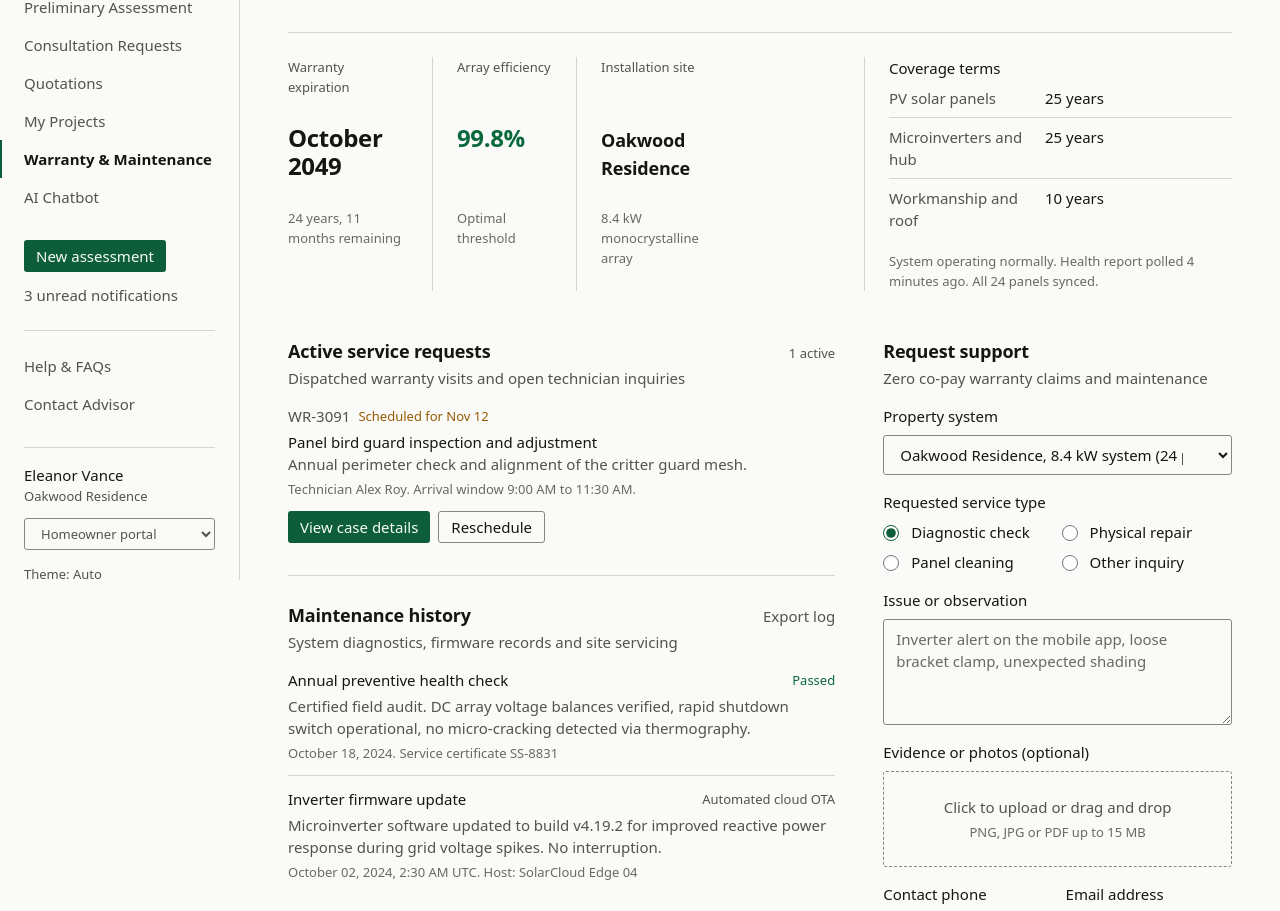
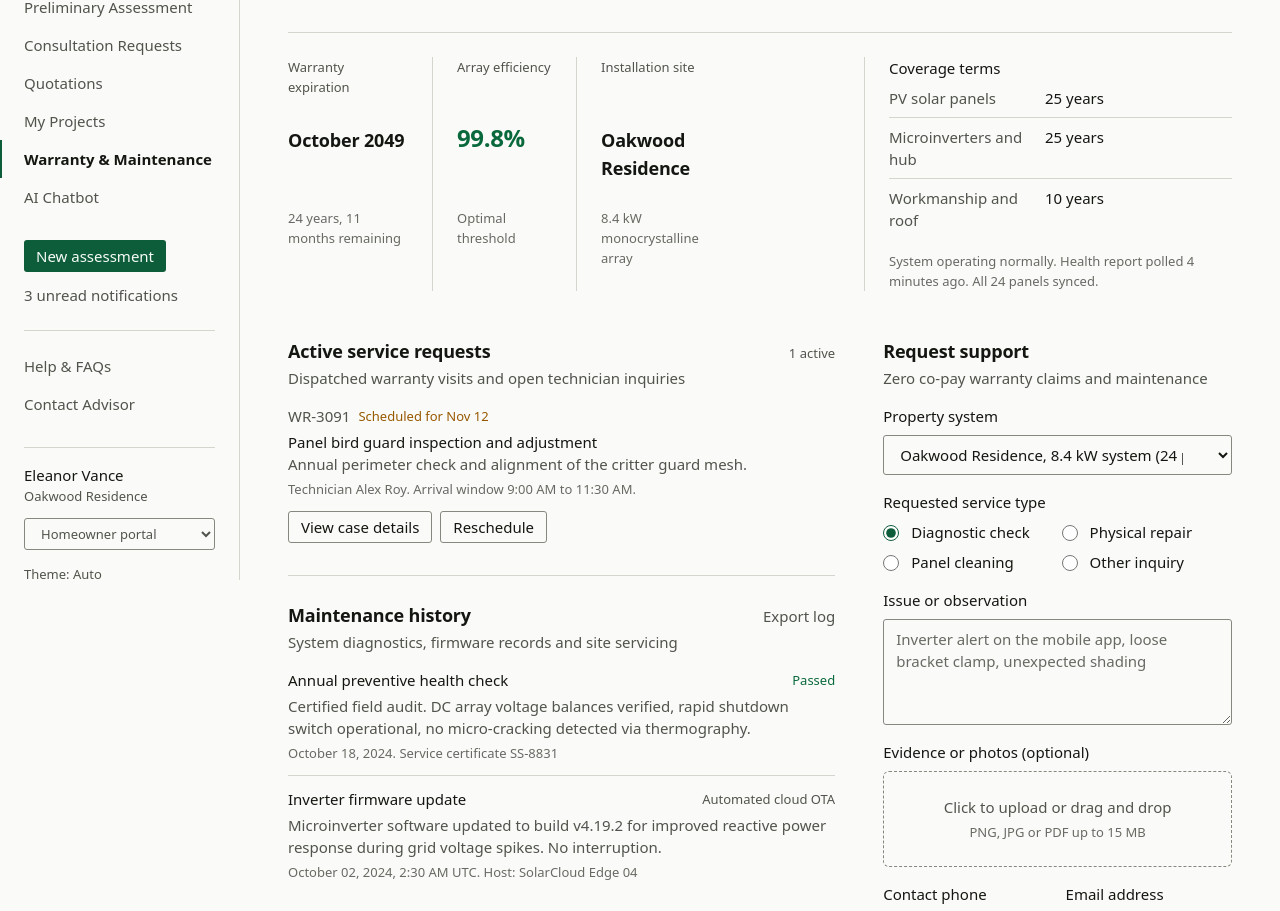
Before and after one commit to iNguyenQuocDoan/Solar-client, a React (Vite) app: page /warranty in a window 1280 px wide. Shown: the part 220-1131 px from the top of the page. Built offline with nearby package versions, Linux system fonts and the light colour scheme.

Commit message:
fix(customer): warranty hero text values at title size, upload box on container radius, one solid button

```diff
--- a/src/pages/customer/warranty-page.tsx
+++ b/src/pages/customer/warranty-page.tsx
@@ -35,7 +35,7 @@ export function WarrantyPage() {
           <Panel className="mb-12">
             <PanelBody className="grid gap-6 lg:grid-cols-[minmax(0,3fr)_minmax(0,2fr)]">
               <StatRow className="md:grid-cols-3">
-                <Stat label="Warranty expiration" value={data.expires} note={data.remaining} />
+                <Stat label="Warranty expiration" value={<span className="text-title">{data.expires}</span>} note={data.remaining} />
                 <Stat label="Array efficiency" value={`${data.telemetry.efficiencyPct}%`} note="Optimal threshold" tone="ok" />
                 <Stat label="Installation site" value={<span className="text-title">{data.site.split(',')[0]}</span>} note={data.site.split(', ')[1]} />
               </StatRow>
@@ -71,7 +71,7 @@ export function WarrantyPage() {
                           Technician {r.technician}. Arrival window {r.window}.
                         </p>
                         <div className="mt-3 flex gap-2">
-                          <ButtonLink to={withId(ROUTES.customer.warrantyRequest, r.id)} size="sm" variant="primary">
+                          <ButtonLink to={withId(ROUTES.customer.warrantyRequest, r.id)} size="sm">
                             View case details
                           </ButtonLink>
                           <Button size="sm">Reschedule</Button>
@@ -157,7 +157,7 @@ export function WarrantyPage() {
                         <p className="mb-2 text-body font-medium">Evidence or photos (optional)</p>
                         <button
                           type="button"
-                          className="press flex w-full flex-col items-center gap-1 rounded-control border border-dashed border-line-2 px-4 py-6 text-body text-fg-2 hover:bg-surface-2"
+                          className="press flex w-full flex-col items-center gap-1 rounded-container border border-dashed border-line-2 px-4 py-6 text-body text-fg-2 hover:bg-surface-2"
                         >
                           <span>Click to upload or drag and drop</span>
                           <span className="text-meta text-fg-3">PNG, JPG or PDF up to 15 MB</span>
```
